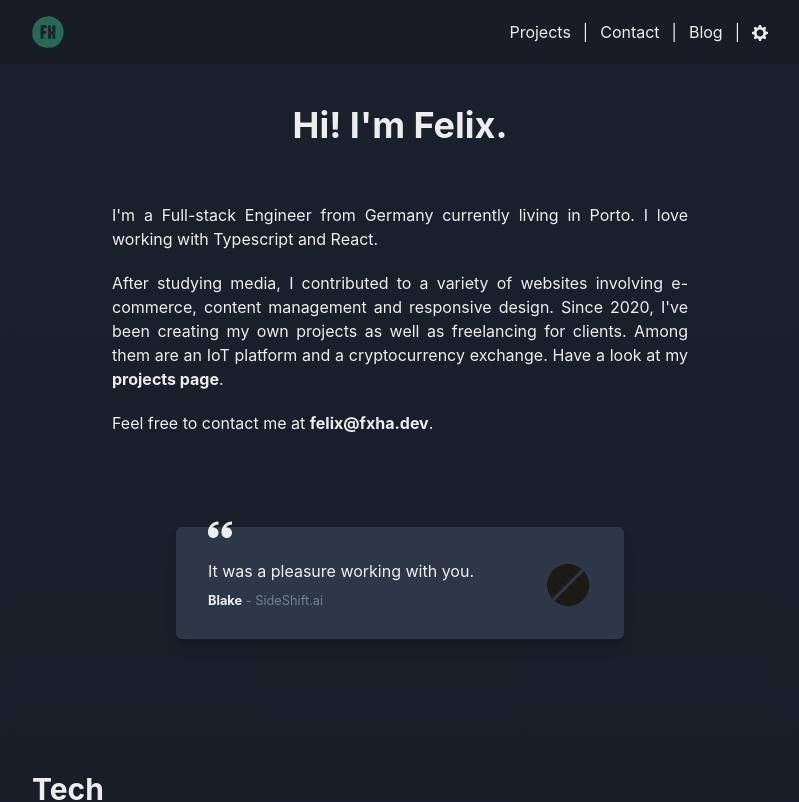
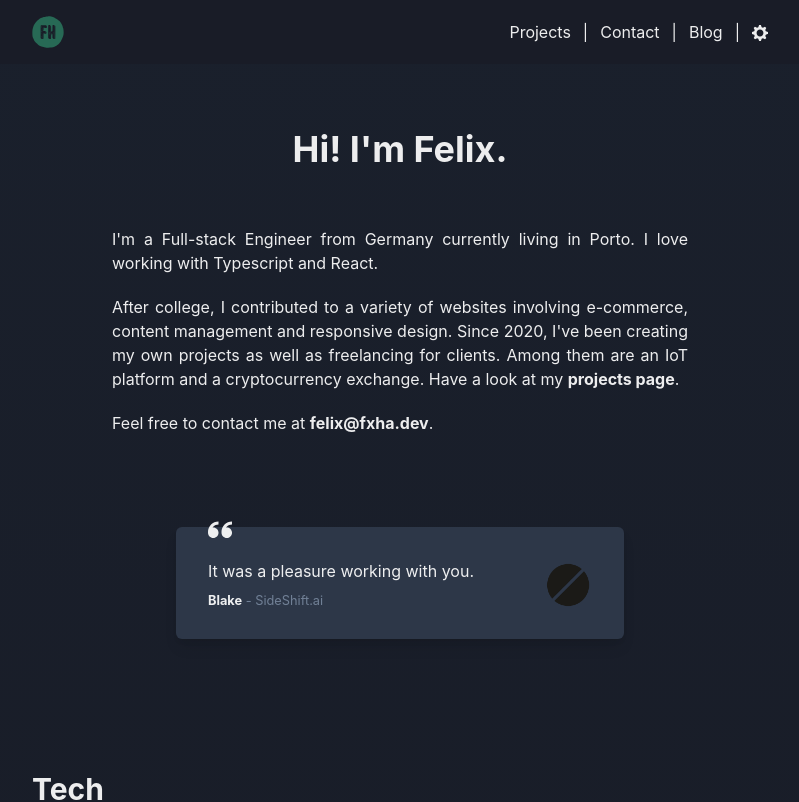
Before and after one commit to fx-ha/fxha.dev, a Next.js app: page / in a window 1280 px wide. Shown: the top 802 px of the page, without its empty margins (240-1039 px from the left). Built offline with nearby package versions, Linux system fonts and the light colour scheme.

Commit message:
feat: :sparkles: improve spacing and intro

```diff
--- a/src/components/Intro.tsx
+++ b/src/components/Intro.tsx
@@ -6,19 +6,18 @@ const introContent = {
   en: {
     heading: "Hi! I'm Felix.",
     p1: "I'm a Full-stack Engineer from Germany currently living in Porto. I love working with Typescript and React.",
-    p2: "After studying media, I contributed to a variety of websites involving e-commerce, content management and responsive design. Since 2020, I've been creating my own projects as well as freelancing for clients. Among them are an IoT platform and a cryptocurrency exchange. Have a look at my",
+    p2: "After college, I contributed to a variety of websites involving e-commerce, content management and responsive design. Since 2020, I've been creating my own projects as well as freelancing for clients. Among them are an IoT platform and a cryptocurrency exchange. Have a look at my",
     projects: 'projects page',
     p3: 'Feel free to contact me at',
   },
   de: {
     heading: 'Hi! Ich bin Felix.',
     p1: 'Ich bin ein Full-stack-Entwickler aus Deutschland und lebe in Porto. Ich arbeite bevorzugt mit Typescript und React.',
-    p2: 'Nach einem Medienstudium erstellte ich E-Commerce-Webseiten und passte Content-Management-Systeme an Kundenwünsche an. Alles im Responsive Design. Seit 2020 entwerfe ich eigene Projekte und arbeite remote für internationale Kunden. Dazu zählen eine IoT-Plattform und eine Tauschbörse für Kryptowährungen. Mehr dazu auf meiner',
+    p2: 'Nach dem Studium erstellte ich E-Commerce-Webseiten und passte Content-Management-Systeme an Kundenwünsche an. Alles im Responsive Design. Mittlerweile entwerfe ich eigene Projekte und arbeite remote für internationale Kunden. Dazu zählen eine IoT-Plattform und eine Tauschbörse für Kryptowährungen. Mehr dazu auf meiner',
     projects: 'Projektseite',
     p3: 'Bei Interesse kannst Du mich erreichen unter',
   },
 }
-
 const Intro = () => {
   const lang = useLang()
   const { heading, p1, p2, projects, p3 } = introContent[lang]
@@ -33,7 +32,7 @@ const Intro = () => {
       <Box maxW="xl">
         <Heading textAlign="center">{heading}</Heading>
 
-        <Flex mt="14">
+        <Flex mt={{ base: '6', sm: '14' }}>
           <VStack align="left" spacing={5}>
             <Text textAlign="justify">{p1}</Text>
 
--- a/src/components/Navigation.tsx
+++ b/src/components/Navigation.tsx
@@ -61,7 +61,7 @@ const Navigation = () => {
         position="absolute"
         zIndex="0"
       ></Box>
-      <Container maxW="3xl" pt="4" mb="14" zIndex="1">
+      <Container maxW="3xl" pt="4" mb={{ base: '12', sm: '20' }} zIndex="1">
         <Flex as="nav" alignItems="center" justifyContent="center">
           <Icon
             cursor="pointer"
--- a/src/pages/projects.tsx
+++ b/src/pages/projects.tsx
@@ -15,6 +15,8 @@ import driveexchangeImg from '../../public/images/driveexchange.png'
 import wsbmentionsImg from '../../public/images/wsbmentions.png'
 import fromaboveImg from '../../public/images/from_above.png'
 import datacakeImg from '../../public/images/datacake.png'
+
+// TODO add Jiga: improves supply chain (=Lieferketten) automation
 
 const projectsContent = {
   en: {
```
